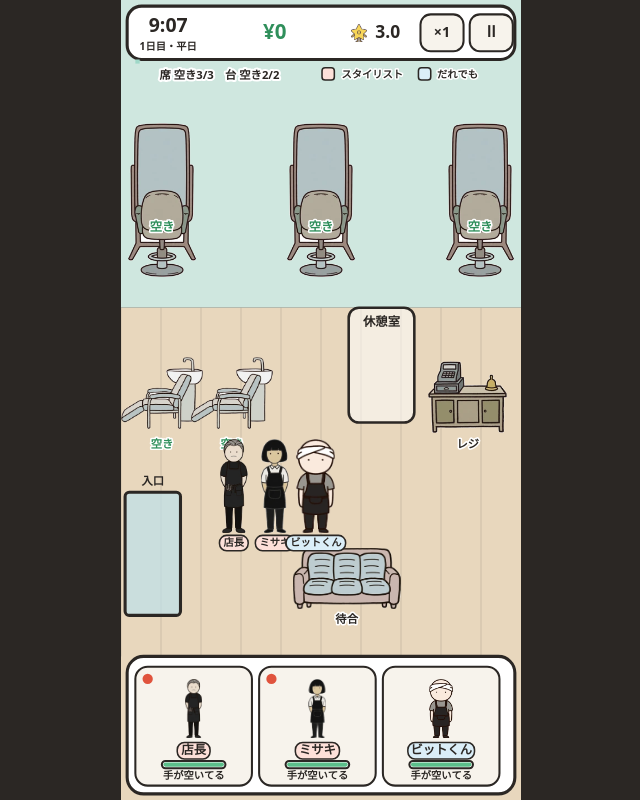
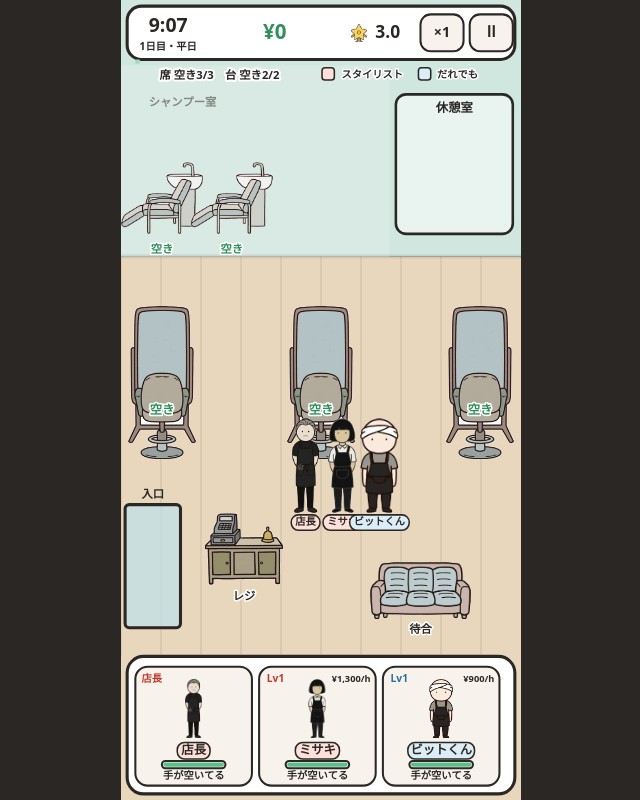
Before and after one commit to chiyosukelabofficial-lang/hachimaki-beat, a plain HTML site: page salon/index.html in a window 1280 px wide. Both pictures are taken after a click on the button "開店する". Shown: the whole page, without its empty margins (319-959 px from the left). Drawn offline with Linux system fonts and the light colour scheme.

Commit message:
salon: スタッフのレベル・時給・研修と自動で動く仕組み、美容室の動線に配置変更
Co-Authored-By: Claude Opus 5.5 <noreply@anthropic.com>
Claude-Session: https://claude.ai/code/session_01GjdAdyFJkGwkyGwm3T7HqJ

```diff
--- a/salon/index.html
+++ b/salon/index.html
@@ -39,7 +39,7 @@ table{border-collapse:collapse;width:100%}td{padding:3px 2px}td:last-child{text-
     ・スタッフを<b>ドラッグ</b>して、お客さん・席に落とすと仕事開始<br>
     ・お客さんの頭の上の吹き出し＝<b>次にやること</b><br>　🧴シャンプー ✂️カット 💇前髪 🎨カラー 🌀パーマ 🚿流す 💨仕上げ 💴お会計<br>・<span style="background:#fde0d9;padding:0 4px;border-radius:4px">ピンク</span>はスタイリストだけ、<span style="background:#dbeef8;padding:0 4px;border-radius:4px">水色</span>はだれでもできる<br>
     ・名札が<span style="background:#fde0d9;padding:0 4px;border-radius:4px">ピンク</span>＝スタイリスト、<span style="background:#dbeef8;padding:0 4px;border-radius:4px">水色</span>＝アシスタント<br>
-    ・カットした席は<b>髪を掃除</b>しないと次が座れない<br>・アシスタントは手が空くと<b>掃除とレジ</b>に自動で行く<br>・終わったら、同じお客さんの次の工程にそのまま進む<br>
+    ・カットした席は<b>髪を掃除</b>しないと次が座れない<br>・アシスタントは手が空くと<b>掃除とレジ</b>に自動で行く。<b>研修</b>でレベルを上げると、もっと自分で動く(時給も上がる)<br>・店長は何でも自分で拾ってくれる<br>・終わったら、同じお客さんの次の工程にそのまま進む<br>
     ・カラーやパーマの<b>放置時間</b>に、他の人を回すのがコツ<br>
     ・疲れたら<b>休憩室</b>へ。疲れたまま施術するとクレームが出やすい<br>・3日に1回は<b>休日</b>で大混雑。稼いだお金で<b>設備投資</b>して店を大きく
   </div>
@@ -193,13 +193,18 @@ const DAYS = {
   wd: {name: '平日', rate: .85, pat: 1.2, w: {}, mult: .85},
   we: {name: '休日', rate: 1.35, pat: .8, w: {color: 1.6, perm: 1.6, bang: .6}, mult: 1.3},
 };
-const WAGE = {st: 0, sa: 12000, sb: 12000, sc: 11000, as: 8000, ad: 8000}, MAT = {cut: 200, color: 900, perm: 1300, bang: 0};
+// 時給(レベルで上がる)。店長はオーナーなので0、能力はLv3相当
+const HOURLY = {sty: [1300, 1600, 2000], ast: [900, 1100, 1300]};
+const lvOf = id => id === 'st' ? 3 : 1 + UPL('tr_' + id);
+const hourly = s => s.id === 'st' ? 0 : HOURLY[s.role][lvOf(s.id) - 1];
+const LVTXT = {sty: ['自分では動かない', '放置明けの流し・仕上げを自分で拾う', '待っているお客さんも自分で拾う'], ast: ['掃除・レジを自分でやる', '+放置明けの流しを自分で拾う', '+来店客のシャンプーも自分で拾う']};
+const WAGE = {}, MAT = {cut: 200, color: 900, perm: 1300, bang: 0};
 const SHOP = [
   {k: 'chair', ic: 'u_chair', nm: 'カット席を増やす', ds: '席+1(最大6)', price: 120000, max: 3},
   {k: 'sh', ic: 'u_sh', nm: 'シャンプー台を増やす', ds: '台+1(最大4)', price: 90000, max: 2},
-  {k: 'hire_sb', ic: 'sb0', nm: 'ケンタを雇う', ds: 'スタイリスト。日当¥12,000', price: 50000, max: 1},
-  {k: 'hire_ad', ic: 'ad0', nm: 'ハナを雇う', ds: 'アシスタント。自動で掃除。日当¥8,000', price: 40000, max: 1},
-  {k: 'hire_sc', ic: 'sc0', nm: 'ユウを雇う', ds: 'スタイリスト(少し遅い)。日当¥11,000', price: 50000, max: 1},
+  {k: 'hire_sb', ic: 'sb0', nm: 'ケンタを雇う', ds: 'スタイリスト。時給¥1,300〜', price: 50000, max: 1},
+  {k: 'hire_ad', ic: 'ad0', nm: 'ハナを雇う', ds: 'アシスタント。時給¥900〜', price: 40000, max: 1},
+  {k: 'hire_sc', ic: 'sc0', nm: 'ユウを雇う', ds: 'スタイリスト(少し遅い)。時給¥1,300〜', price: 50000, max: 1},
   {k: 'fastReg', ic: 'reg', nm: '自動レジ(自動釣銭機)', ds: 'お会計が速くなる(スタッフは必要)', price: 80000, max: 1},
   {k: 'autoReg', ic: 'reg_auto', nm: 'セルフレジ', ds: 'お客さんが自分で払う。スタッフ不要', price: 250000, max: 1},
   {k: 'autoSh', ic: 'auto_sh', nm: '自動洗髪機', ds: 'シャンプー・流しを機械が自動でやる(少し遅い)', price: 200000, max: 1},
@@ -207,6 +212,7 @@ const SHOP = [
   {k: 'restSofa', ic: 'rest_sofa', nm: '休憩室にソファ', ds: '休憩の回復が2倍', price: 60000, max: 1},
   {k: 'ad', ic: 'flyer', nm: 'チラシ・SNS広告', ds: '来客+15%(最大3段階)', price: 80000, max: 3},
   {k: 'wait', ic: 'wait2', nm: '待合を広げる', ds: '待てる人数+2(最大2段階)', price: 50000, max: 2},
+  ...[['sa', 'ミサキ', 'sty'], ['sb', 'ケンタ', 'sty'], ['sc', 'ユウ', 'sty'], ['as', 'ビットくん', 'ast'], ['ad', 'ハナ', 'ast']].map(([id, nm, role]) => ({k: 'tr_' + id, ic: id + '0', nm: nm + 'を研修', staff: id, role, max: 2, price: 0})),
 ];
 const SAVE0 = {day: 1, cash: 30000, star: 3, up: {}, best: 0};
 let SV = load();
@@ -243,14 +249,14 @@ function buildStore() {
   return {name: `${nc}席の店`, ch, sh, staff, rate: (3 + .3 * (nc - 3)) * (1 + .15 * UPL('ad')), k: nc <= 4 ? 1 : nc === 5 ? .9 : .8, mult: Math.max(.8, nc / 5), q: 5 + 2 * UPL('wait')};
 }
 let S = buildStore(), K = S.k, DAY = 'wd', D = DAYS.wd;
-let CH_X = S.ch, CH_Y = 262, SH_X = S.sh, SH_Y = 412, REG = {x: 338, y: 412}, REST = {x: 222, y: 300, w: 64, h: 112};
-const SOFA = {x: 100, y: 590}, DOOR = {x: 34, y: 590};
+let CH_X = S.ch, CH_Y = 440, SH_X = S.sh, SH_Y = 222, REG = {x: 120, y: 560}, REST = {x: 268, y: 92, w: 114, h: 136};
+const SOFA = {x: 196, y: 600}, DOOR = {x: 34, y: 600};
 
 let G = null, scene = 'title', last = 0;
 function newDay() {
   return {
     min: 0, speed: 1, paused: false, sales: 0, bonus: 0, mat: 0, star: SV.star, served: 0, lost: 0, turned: 0, claims: 0, claimsOk: 0, arrivals: 0,
-    staff: STAFF0.filter(s => S.staff.includes(s.id)).map((s, i) => ({...s, x: 110 + i * 40, y: 520, tx: 110 + i * 40, ty: 520, st: 100, task: null, rest: false, away: 0})),
+    staff: STAFF0.filter(s => S.staff.includes(s.id)).map((s, i) => ({...s, x: 180 + i * 36, y: 500, tx: 180 + i * 36, ty: 500, st: 100, task: null, rest: false, away: 0})),
     chairs: CH_X.map(x => ({x, y: CH_Y, cust: null, dirty: false, sweep: null})),
     shs: SH_X.map(x => ({x, y: SH_Y, cust: null})), reg: {busy: null},
     custs: [], fx: [], nid: 1, helpAt: rnd(120, 330), helpDone: false, sel: null, drag: null, closed: false,
@@ -292,11 +298,28 @@ function assign(s, tgt) {
     st = G.shs.find(h => !h.cust); if (!st) return fail(s, 'シャンプー台が満席');
     st.cust = c; c.sh = st; c.loc = 'sh'; c.tx = st.x; c.ty = st.y; s.tx = st.x + 24 * K; s.ty = st.y + 10;
   } else if (sp.at === 'reg') {
-    if (G.reg.busy) return fail(s, 'レジ対応中'); G.reg.busy = c; c.loc = 'reg'; c.tx = REG.x - 46; c.ty = REG.y + 70; s.tx = REG.x; s.ty = REG.y - 40;
+    if (G.reg.busy) return fail(s, 'レジ対応中'); G.reg.busy = c; c.loc = 'reg'; c.tx = REG.x; c.ty = REG.y + 62; s.tx = REG.x + 4; s.ty = REG.y - 36;
   } else { s.tx = c.x + 40; s.ty = c.y; }
   s.rest = false; c.state = 'busy'; s.task = {type: 'step', c, sp, t: 0, dur: sp.dur * (UPL('dryer') && ['sh', 'rinse', 'fin'].includes(steps(c)[c.si]) ? .7 : 1) * (UPL('fastReg') && sp.at === 'reg' ? .4 : 1)}; if (!QUIET) SFX.go(); placeRest();
 }
 let QUIET = false;
+// レベルに応じて、手が空いたスタッフが自分で仕事を拾う
+function autoWork(s) {
+  const lv = lvOf(s.id), wait = c => (c.state === 'idle' || c.state === 'queue') && !c.claim;
+  const tryC = c => { QUIET = true; assign(s, {kind: 'cust', o: c}); QUIET = false; return !!s.task; };
+  const byPat = arr => arr.sort((a, b) => a.pat - b.pat);
+  if (s.role === 'ast') {
+    const ch = G.chairs.find(h => h.dirty && !h.sweep && !h.cust); if (ch) { QUIET = true; assign(s, {kind: 'chair', o: ch}); QUIET = false; if (s.task) return; }
+    if (!UPL('autoReg') && !G.reg.busy) { const c = G.custs.find(c => c.loc === 'regq' && c.state === 'idle'); if (c && tryC(c)) return; }
+  }
+  // Lv2〜:放置明けの流し(と、スタイリストは仕上げ)
+  if (lv >= 2) for (const c of byPat(G.custs.filter(c => wait(c) && ['rinse', ...(s.role === 'sty' ? ['fin'] : [])].includes(steps(c)[c.si])))) if (tryC(c)) return;
+  // Lv3:待っているお客さんも
+  if (lv >= 3) {
+    const ok = s.role === 'sty' ? (k => STEP[k].who === 'sty' || k === 'claim') : (k => k === 'sh');
+    for (const c of byPat(G.custs.filter(c => (wait(c) || c.claim && c.state === 'queue') && ok(steps(c)[c.si])))) if (tryC(c)) return;
+  }
+}
 function fail(s, msg) { if (QUIET) return; fx(msg, s.x, s.y - 110, '#e0533d', 14); SFX.no(); }
 function placeRest() { G.staff.filter(s => s.rest && !s.task).forEach((s, i) => { s.tx = REST.x + 20 + (i % 2) * 38; s.ty = REST.y + 100 - Math.floor(i / 2) * 6; }); }
 
@@ -356,7 +379,7 @@ function update(dt) {
   if (!G.helpDone && G.min >= G.helpAt) { G.helpDone = true; openHelp(); }
   // スタッフ
   for (const s of G.staff) {
-    if (s.away) { if (G.min >= s.away) { s.away = 0; s.x = DOOR.x; s.y = DOOR.y; s.tx = 200; s.ty = 520; fx(s.name + ' 戻りました', 200, 420, '#2f8f5b', 14); SFX.bell(); } continue; }
+    if (s.away) { if (G.min >= s.away) { s.away = 0; s.x = DOOR.x; s.y = DOOR.y; s.tx = 200; s.ty = 500; fx(s.name + ' 戻りました', 200, 420, '#2f8f5b', 14); SFX.bell(); } continue; }
     s.x = lerp(s.x, s.tx, Math.min(1, dt * 8)); s.y = lerp(s.y, s.ty, Math.min(1, dt * 8));
     if (s.task) {
       const sp = s.speed * (tired(s) ? .6 : 1); s.task.t += dm * sp; s.st = Math.max(0, s.st - dm * .55);
@@ -366,12 +389,9 @@ function update(dt) {
       }
     } else {
       s.st = Math.min(100, s.st + dm * (s.rest ? 2.2 * (UPL('restSofa') ? 2 : 1) : .08));
-      // 手の空いたアシスタントは汚れた席を自動で掃除
-      if (s.role === 'ast' && !s.rest) { const ch = G.chairs.find(h => h.dirty && !h.sweep && !h.cust); if (ch) { QUIET = true; assign(s, {kind: 'chair', o: ch}); QUIET = false; } }
+      if (!s.rest && G.sel !== s && !(G.drag && G.drag.s === s)) autoWork(s);
     }
   }
-  // アシスタントは手が空いたらレジへ(セルフレジが無いとき)
-  if (!UPL('autoReg') && !G.reg.busy) { const c = G.custs.find(c => c.loc === 'regq' && c.state === 'idle'); const a = c && G.staff.find(x => x.role === 'ast' && !x.task && !x.rest && !x.away); if (a) { QUIET = true; assign(a, {kind: 'cust', o: c}); QUIET = false; } }
   // 自動洗髪機:シャンプー・流しを機械が自動で
   if (UPL('autoSh')) {
     for (const c of G.custs) { if (c.state !== 'idle' && c.state !== 'queue') continue; const sp = curStep(c); if (!sp || sp.at !== 'sh') continue;
@@ -380,7 +400,7 @@ function update(dt) {
   }
   // セルフレジ
   if (UPL('autoReg')) {
-    if (!G.reg.busy) { const c = G.custs.find(c => c.loc === 'regq' && c.state === 'idle'); if (c) { G.reg.busy = c; G.reg.auto = {c, t: 0}; c.loc = 'reg'; c.state = 'busy'; c.tx = REG.x - 46; c.ty = REG.y + 70; } }
+    if (!G.reg.busy) { const c = G.custs.find(c => c.loc === 'regq' && c.state === 'idle'); if (c) { G.reg.busy = c; G.reg.auto = {c, t: 0}; c.loc = 'reg'; c.state = 'busy'; c.tx = REG.x; c.ty = REG.y + 62; } }
     if (G.reg.auto) { G.reg.auto.t += dm; if (G.reg.auto.t >= 4) payDone(G.reg.auto.c); }
   }
   // お客さん
@@ -395,8 +415,8 @@ function update(dt) {
         SFX.angry(); leave(c, true);
       }
     }
-    if (c.loc === 'sofa') { c.tx = SOFA.x + 22 + (qi % S.q) * 240 / S.q; c.ty = SOFA.y; c.qi = qi; qi++; }
-    if (c.loc === 'regq') { c.tx = REG.x + 6 - (ri % 3) * 34; c.ty = REG.y + 150; ri++; }
+    if (c.loc === 'sofa') { c.tx = SOFA.x + 14 + (qi % S.q) * 168 / Math.max(1, S.q - 1); c.ty = SOFA.y; c.qi = qi; qi++; }
+    if (c.loc === 'regq') { c.tx = REG.x + 40 + (ri % 3) * 26; c.ty = REG.y + 66; ri++; }
     if (c.loc === 'door') { c.tx = DOOR.x + di * 30; c.ty = DOOR.y - 2; di++; }
     c.x = lerp(c.x, c.tx, Math.min(1, dt * 5)); c.y = lerp(c.y, c.ty, Math.min(1, dt * 5));
     if (c.state === 'leave') { c.fade = (c.fade || 0) + dt * 1.5; if (c.fade >= 1) c.state = 'gone'; }
@@ -424,9 +444,10 @@ function closeModal() { $('#modal').classList.remove('on'); G.modal = false; }
 function drawBG() {
   const bk = UPL('expand') && has('bg2') ? 'bg2' : 'bg';
   if (false && has(bk)) { ctx.fillStyle = '#e8d7bd'; ctx.fillRect(0, 0, W, H); ctx.drawImage(IM[bk], 0, 64, W, 576); return; }
-  ctx.fillStyle = '#cfe7df'; ctx.fillRect(0, 0, W, 300); ctx.fillStyle = '#e8d7bd'; ctx.fillRect(0, 300, W, H);
-  ctx.strokeStyle = 'rgba(0,0,0,.06)'; ctx.lineWidth = 2; for (let x = 0; x < W; x += 39) { ctx.beginPath(); ctx.moveTo(x, 300); ctx.lineTo(x, 640); ctx.stroke(); }
-  box(DOOR.x - 30, 480, 54, 120, 4, 'rgba(190,225,235,.7)'); text('入口', DOOR.x - 3, 470, 11);
+  ctx.fillStyle = '#cfe7df'; ctx.fillRect(0, 0, W, 250); ctx.fillStyle = '#e8d7bd'; ctx.fillRect(0, 250, W, H);
+  ctx.fillStyle = '#d9e9e3'; ctx.fillRect(0, 64, 262, 186); text('シャンプー室', 60, 100, 11, 'rgba(43,39,36,.5)'); ctx.fillStyle = 'rgba(0,0,0,.08)'; ctx.fillRect(0, 248, W, 4);
+  ctx.strokeStyle = 'rgba(0,0,0,.06)'; ctx.lineWidth = 2; for (let x = 0; x < W; x += 39) { ctx.beginPath(); ctx.moveTo(x, 250); ctx.lineTo(x, 640); ctx.stroke(); }
+  box(DOOR.x - 30, 492, 54, 120, 4, 'rgba(190,225,235,.7)'); text('入口', DOOR.x - 3, 482, 11);
 }
 function drawChair(ch) {
   if (has('ch')) img('ch', ch.x, ch.y + 8, 150 * K); else {
@@ -455,8 +476,8 @@ function drawBubble(c) {
   const sel = G.sel || (G.drag && G.drag.s), ok = sel && stepOK(sel, c), waiting = c.state === 'idle' || c.state === 'queue';
   // メニュー全体をアイコンで横に並べる(済=うすく✓、今=大きく枠つき)
   const ws = st.map((k, i) => i === c.si ? 30 : 19), tw = ws.reduce((a, b) => a + b, 0) + 4;
-  let x = c.x - tw / 2 + 2; const y = top - 22;
-  box(c.x - tw / 2 - 2, y - 17, tw + 4, 34, 10, 'rgba(255,255,255,.92)', 2);
+  const bx = clamp(c.x, tw / 2 + 5, W - tw / 2 - 5); let x = bx - tw / 2 + 2; const y = top - 22;
+  box(bx - tw / 2 - 2, y - 17, tw + 4, 34, 10, 'rgba(255,255,255,.92)', 2);
   st.forEach((k, i) => {
     const w = ws[i], cx = x + w / 2, cur = i === c.si, S2 = STEP[k];
     if (cur) {
@@ -490,7 +511,7 @@ function drawCards() {
     bar(x + m, y + 92, Math.min(62, cw - 18), s.st / 100, s.st > 50 ? '#5bbf8a' : s.st > 30 ? '#f6c64a' : '#e0533d');
     const st = s.away ? '応援中〜' + clock(s.away) : s.task ? (s.task.type === 'sweep' ? '掃除中' : s.task.sp.name) : s.rest ? '休憩中' : tired(s) ? 'ヘトヘト' : '手が空いてる';
     text(st, x + m, y + 107, n > 4 ? 9 : 10, s.task ? '#4a90c8' : INK);
-    if (s.role === 'sty') { ctx.fillStyle = '#e0533d'; ctx.beginPath(); ctx.arc(x + 12, y + 12, 5, 0, 7); ctx.fill(); }
+    text(s.id === 'st' ? '店長' : 'Lv' + lvOf(s.id), x + 16, y + 12, 10, s.role === 'sty' ? '#c0392b' : '#2a6f99'); if (s.id !== 'st') text('¥' + hourly(s).toLocaleString() + '/h', x + cw - 12, y + 12, 9, INK, {al: 'right'});
   });
 }
 function drawHUD() {
@@ -514,18 +535,18 @@ function draw(now) {
   if (UPL('restSofa') && has('rest_sofa')) img('rest_sofa', REST.x + REST.w / 2, REST.y + REST.h - 4, 30);
   if (UPL('dryer') && has('dryer')) img('dryer', 12, SH_Y - 70, 40);
   if (UPL('ad') && has('flyer')) img('flyer', DOOR.x + 2, DOOR.y - 128, 34);
-  if (UPL('wait') && has('wait2')) img('wait2', SOFA.x + 250, SOFA.y + 4, 34);
+  if (UPL('wait') && has('wait2')) img('wait2', SOFA.x + 150, SOFA.y - 40, 30);
   G.shs.forEach(drawSh);
-  if (has('sofa')) img('sofa', SOFA.x + 120, SOFA.y + 4, 60); else box(SOFA.x, SOFA.y - 34, 240, 34, 12, '#b07a5a');
-  text('待合', SOFA.x + 120, SOFA.y + 14, 11, INK, {stroke: 3});
+  if (has('sofa')) img('sofa', SOFA.x + 96, SOFA.y + 4, 56); else box(SOFA.x, SOFA.y - 34, 190, 34, 12, '#b07a5a');
+  text('待合', SOFA.x + 96, SOFA.y + 14, 11, INK, {stroke: 3});
   const order = [...G.custs.filter(c => c.loc === 'chair' || c.loc === 'sh'), ...G.staff, ...G.custs.filter(c => !(c.loc === 'chair' || c.loc === 'sh'))];
   // 奥(席)→スタッフ→手前の順
   G.custs.filter(c => c.loc === 'chair' || c.loc === 'sh').forEach(drawCust);
-  G.staff.filter(s => s.y < 450).forEach(drawStaff);
+  G.staff.filter(s => s.y < 540).forEach(drawStaff);
   if (UPL('autoReg') && has('reg_auto')) img('reg_auto', REG.x, REG.y + 10, 80); else if (has('reg')) img('reg', REG.x, REG.y + 10, 70); else { box(REG.x - 44, REG.y - 40, 88, 50, 6, '#a87a4f'); box(REG.x - 16, REG.y - 62, 32, 24, 4, '#ddd'); }
   text(UPL('autoReg') ? 'セルフレジ' : UPL('fastReg') ? '自動レジ' : 'レジ', REG.x, REG.y + 22, 11, UPL('autoReg') ? '#4a90c8' : INK, {stroke: 3});
   G.custs.filter(c => !(c.loc === 'chair' || c.loc === 'sh')).sort((a, b) => a.y - b.y).forEach(drawCust);
-  G.staff.filter(s => s.y >= 450).forEach(drawStaff);
+  G.staff.filter(s => s.y >= 540).forEach(drawStaff);
   G.custs.forEach(drawBubble);
   // ドラッグ線
   if (G.drag && G.drag.moved) { ctx.strokeStyle = '#f6c64a'; ctx.lineWidth = 5; ctx.setLineDash([8, 6]); ctx.beginPath(); ctx.moveTo(G.drag.s.x, G.drag.s.y - 40); ctx.lineTo(G.drag.x, G.drag.y); ctx.stroke(); ctx.setLineDash([]); ctx.fillStyle = '#f6c64a'; ctx.beginPath(); ctx.arc(G.drag.x, G.drag.y, 10, 0, 7); ctx.fill(); }
@@ -584,7 +605,7 @@ let REVEAL = null;
 function endDay() {
   scene = 'result'; G.custs.filter(c => c.state !== 'leave').forEach(c => leave(c));
   const total = G.sales + G.bonus, T = total >= 180000 * S.mult * D.mult ? '伝説の美容室' : total >= 140000 * S.mult * D.mult ? '行列のできる店' : total >= 100000 * S.mult * D.mult ? '繁盛店' : total >= 60000 * S.mult * D.mult ? 'ふつうの店' : '閑古鳥…';
-  const wages = G.staff.reduce((a, x) => a + WAGE[x.id], 0), rent = 5000 + 1500 * G.chairs.length + 1000 * G.shs.length, profit = total - wages - G.mat - rent;
+  const wages = G.staff.reduce((a, x) => a + hourly(x) * 10, 0), rent = 5000 + 1500 * G.chairs.length + 1000 * G.shs.length, profit = total - wages - G.mat - rent;
   const unit = G.served ? Math.round(G.sales / G.served) : 0, sat = Math.round(100 * (G.patSum || 0) / Math.max(1, G.served + G.lost + G.claims - G.claimsOk));
   const before = SV.cash; SV.cash += profit; SV.star = G.star; SV.day++; SV.best = Math.max(SV.best || 0, total); save();
   $('#rTitle').textContent = T;
@@ -620,9 +641,11 @@ function showTitle() {
 function openShop() {
   $('#result').classList.remove('on'); $('#shop').classList.add('on');
   $('#shopCash').innerHTML = `<img src="img/u_money.webp" style="height:34px;vertical-align:middle"> 所持金 ¥${SV.cash.toLocaleString()}`;
-  $('#shopList').innerHTML = SHOP.map(it => { const lv = UPL(it.k), max = lv >= it.max, can = !max && SV.cash >= it.price;
-    return `<div class="si"><div class="ic"><img src="img/${it.ic}.webp" style="width:40px;height:40px;object-fit:contain" onerror="this.replaceWith('🛠')"></div><div><div class="nm">${it.nm}${it.max > 1 ? ` <small>${lv}/${it.max}</small>` : ''}</div><div class="ds">${it.ds}</div></div><button data-k="${it.k}" ${can ? '' : 'disabled'}>${max ? '購入済み' : '¥' + it.price.toLocaleString()}</button></div>`; }).join('');
-  $('#shopList').querySelectorAll('button').forEach(b => b.onclick = () => { const it = SHOP.find(x => x.k === b.dataset.k); if (SV.cash < it.price) return; SV.cash -= it.price; SV.up[it.k] = UPL(it.k) + 1; save(); au(); SFX.cash(); openShop(); });
+  const staffNow = buildStore().staff;
+  const items = SHOP.filter(it => !it.staff || staffNow.includes(it.staff)).map(it => it.staff ? {...it, price: UPL(it.k) ? 120000 : 60000, ds: `Lv${lvOf(it.staff)}→${Math.min(3, lvOf(it.staff) + 1)}：${LVTXT[it.role][Math.min(2, lvOf(it.staff))]}。時給¥${HOURLY[it.role][lvOf(it.staff) - 1].toLocaleString()}→¥${HOURLY[it.role][Math.min(2, lvOf(it.staff))].toLocaleString()}`} : it);
+  $('#shopList').innerHTML = items.map(it => { const lv = UPL(it.k), max = lv >= it.max, can = !max && SV.cash >= it.price;
+    return `<div class="si"><div class="ic"><img src="img/${it.ic}.webp" style="width:40px;height:40px;object-fit:contain" onerror="this.replaceWith('🛠')"></div><div><div class="nm">${it.nm}${it.max > 1 ? ` <small>${lv}/${it.max}</small>` : ''}</div><div class="ds">${it.ds}</div></div><button data-k="${it.k}" ${can ? '' : 'disabled'}>${max ? (it.staff ? 'Lv3' : '購入済み') : '¥' + it.price.toLocaleString()}</button></div>`; }).join('');
+  $('#shopList').querySelectorAll('button').forEach(b => b.onclick = () => { const it = items.find(x => x.k === b.dataset.k); if (SV.cash < it.price) return; SV.cash -= it.price; SV.up[it.k] = UPL(it.k) + 1; save(); au(); SFX.cash(); openShop(); });
   $('#nextDay').textContent = `${SV.day}日目(${isHoliday(SV.day) ? '休日' : '平日'})を開店`;
 }
 $('#go').onclick = startDay; $('#nextDay').onclick = startDay; $('#toShop').onclick = openShop; $('#toTitle').onclick = showTitle;
```
